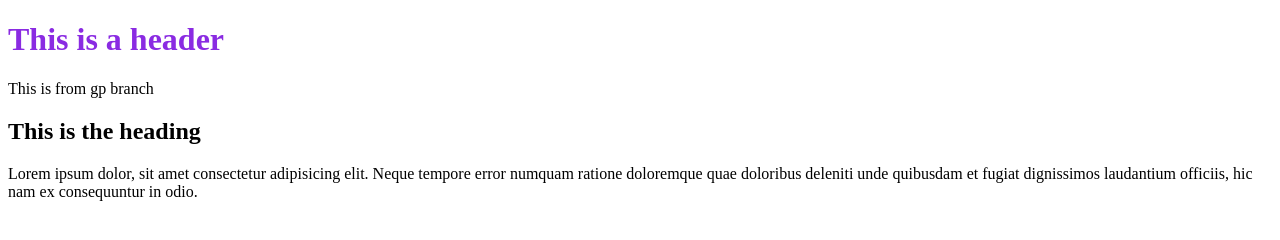
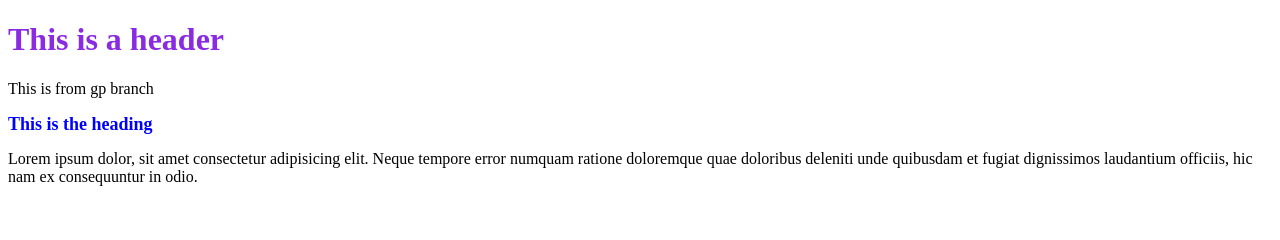
Before and after one commit to fkelonthebeat/Collaboration, a plain HTML site: page index.html in a window 1280 px wide. Drawn offline with Linux system fonts and the light colour scheme.

Commit message:
I added some nice colors to the H2 tag

```diff
--- a/index.html
+++ b/index.html
@@ -8,7 +8,7 @@
   <body>
     <h1 style="color: blueviolet">This is a header</h1>
     <p>This is from gp branch</p>
-    <h2>This is the heading</h2>
+    <h2 style="font-size: large; color: blue;">This is the heading</h2>
     Lorem ipsum dolor, sit amet consectetur adipisicing elit. Neque tempore error numquam ratione
     doloremque quae doloribus deleniti unde quibusdam et fugiat dignissimos laudantium officiis, hic
     nam ex consequuntur in odio.
```
